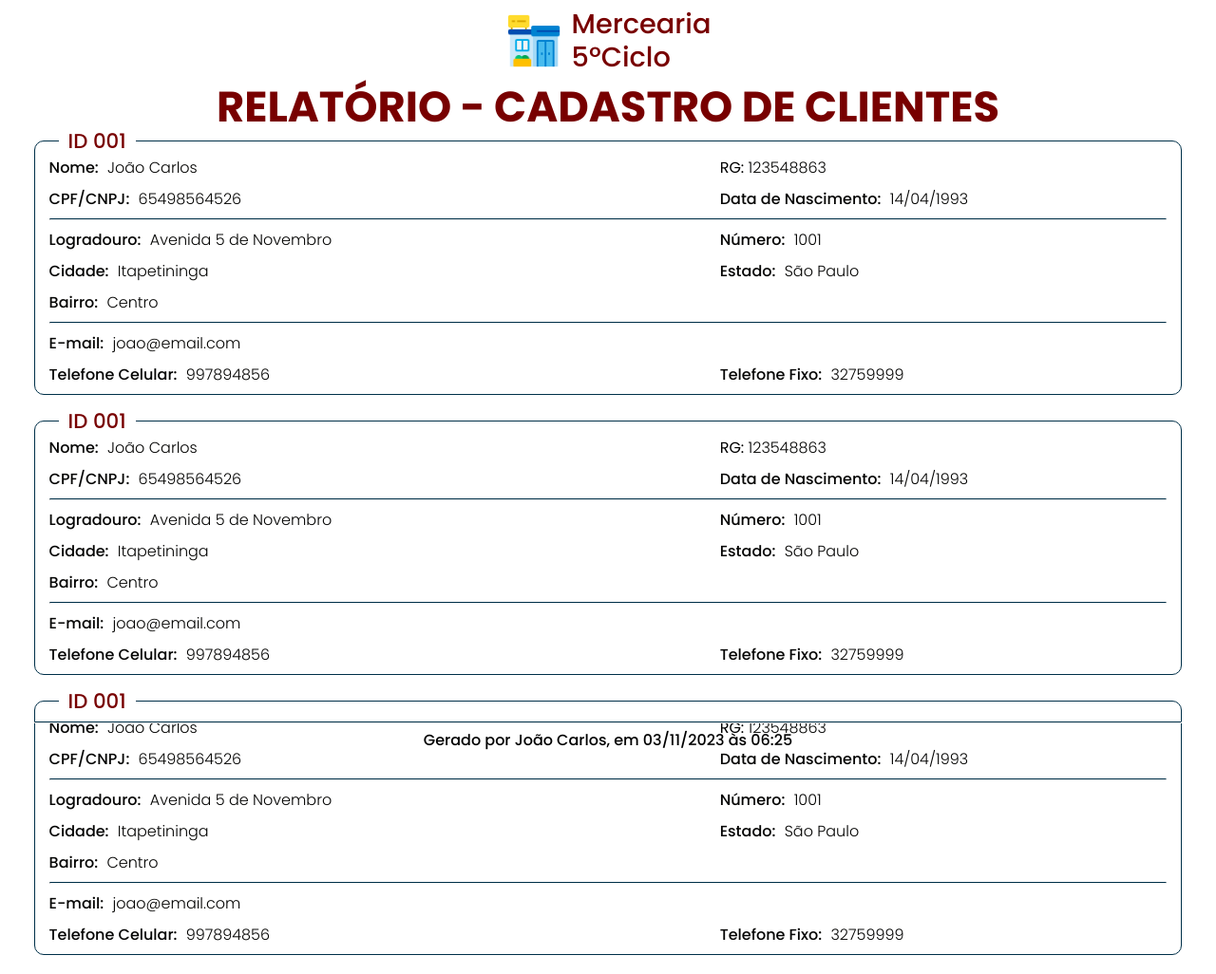
After one commit to joaocarlos-olse/projeto-crud-php, a PHP site: page /common/relatorio_clientes.html in a window 1280 px wide. The commit adds this page. Shown: the whole page at 95% size. Run offline with PHP 8.4, Linux system fonts and the light colour scheme.

Commit message:
Continuação do layout dos relatórios

```diff
--- /dev/null
+++ b/common/relatorio_clientes.html
@@ -0,0 +1,254 @@
+<?php
+    if(session_status() != PHP_SESSION_ACTIVE){
+        session_start();
+    }
+
+    if(!isset($_SESSION['id_cliente'])){
+        header("Location: login.php");
+    }
+
+    if(isset($_SESSION['registros'])){
+        $registros = $_SESSION['registros'];
+        unset($_SESSION['registros']);
+    }
+?>
+<!DOCTYPE html>
+<html lang="pt-BR">
+<head>
+    <meta charset="UTF-8">
+    <meta name="viewport" content="width=device-width, initial-scale=1.0">
+    <!-- ICONES BOOTSTRAP -->
+    <link rel="stylesheet" href="https://cdn.jsdelivr.net/npm/bootstrap-icons@1.11.1/font/bootstrap-icons.css">
+    <!-- FONTS DO GOOGLE -->
+    <link href="https://fonts.googleapis.com/css2?family=Poppins:wght@100;300;400;500;700;900&display=swap" rel="stylesheet">
+    <!-- MEU CSS -->
+    <link rel="stylesheet" href="../css/style_relatorio.css">
+    <title>RELATÓRIO</title>
+</head>
+<body>
+    <!-- BARRA DE NAVEGAÇÃO -->
+    <header class="header">
+        <div class="logo logo-clientes">
+            <img src="../images/logo.png" alt="Home">
+            <div class="logo-clientes-span">
+                <span class="texto-vermelho">Mercearia<br>5ºCiclo</span>
+            </div>
+        </div>
+        <div class="titulo-clientes">
+            <h1 class="texto-vermelho">RELATÓRIO - CADASTRO DE CLIENTES</h1>
+        </div>
+    </header>
+    <main class="main">
+        <fieldset class="sessao-clientes">
+            <legend class="legenda-m10 texto-vermelho">ID 001</legend>
+            <div class="linha-clientes" id="primeira-linha-clientes">
+                <div class="col-60">
+                    <label for="Nome" class="sessao-label texto-preto">Nome:</label>
+                    <span class="sessao-span texto-preto">João Carlos</span>
+                </div>
+                <div class="col-40">
+                    <label for="rg" class=" sessao-labeltexto-preto">RG:</label>
+                    <span class="sessao-span texto-preto">123548863</span>
+                </div>
+            </div>
+            <div class="linha-clientes">
+                <div class="col-60">
+                    <label for="cpf_cnpj" class="sessao-label texto-preto">CPF/CNPJ:</label>
+                    <span class="sessao-span texto-preto">65498564526</span>
+                </div>
+                <div class="col-40">
+                    <label for="data_nasc" class="sessao-label texto-preto">Data de Nascimento:</label>
+                    <span class="sessao-span texto-preto">14/04/1993</span>
+                </div>
+            </div>
+            <hr class="sessao-hr">
+            <div class="linha-clientes">
+                <div class="col-60">
+                    <label for="logradouro" class="sessao-label texto-preto">Logradouro:</label>
+                    <span class="sessao-span texto-preto">Avenida 5 de Novembro</span>
+                </div>
+                <div class="col-40">
+                    <label for="numero" class="sessao-label texto-preto">Número:</label>
+                    <span class="sessao-span texto-preto">1001</span>
+                </div>
+            </div>
+            <div class="linha-clientes">
+                <div class="col-60">
+                    <label for="cidade" class="sessao-label texto-preto">Cidade:</label>
+                    <span class="sessao-span texto-preto">Itapetininga</span>
+                </div>
+                <div class="col-40">
+                    <label for="estado" class="sessao-label texto-preto">Estado:</label>
+                    <span class="sessao-span texto-preto">São Paulo</span>
+
+                </div>
+            </div>
+            <div class="linha-clientes">
+                <div class="col-90">
+                    <label for="bairro" class="sessao-label texto-preto">Bairro:</label>
+                    <span class="sessao-span texto-preto">Centro</span>
+                </div>
+            </div>
+            <hr class="sessao-hr">
+            <div class="linha-clientes">
+                <div class="col-90">
+                    <label for="email" class="sessao-label texto-preto">E-mail:</label>
+                    <span class="sessao-span texto-preto">joao@email.com</span>
+                </div>
+            </div>
+            <div class="linha-clientes">
+                <div class="col-60">
+                    <label for="celular" class="sessao-label texto-preto">Telefone Celular:</label>
+                    <span class="sessao-span texto-preto">997894856</span>
+                </div>
+                <div class="col-40">
+                    <label for="telefone" class="sessao-label texto-preto">Telefone Fixo:</label>
+                    <span class="sessao-span texto-preto">32759999</span>
+                </div>
+            </div>
+        </fieldset>
+        <fieldset class="sessao-clientes">
+            <legend class="legenda-m10 texto-vermelho">ID 001</legend>
+            <div class="linha-clientes" id="primeira-linha-clientes">
+                <div class="col-60">
+                    <label for="Nome" class="sessao-label texto-preto">Nome:</label>
+                    <span class="sessao-span texto-preto">João Carlos</span>
+                </div>
+                <div class="col-40">
+                    <label for="rg" class=" sessao-labeltexto-preto">RG:</label>
+                    <span class="sessao-span texto-preto">123548863</span>
+                </div>
+            </div>
+            <div class="linha-clientes">
+                <div class="col-60">
+                    <label for="cpf_cnpj" class="sessao-label texto-preto">CPF/CNPJ:</label>
+                    <span class="sessao-span texto-preto">65498564526</span>
+                </div>
+                <div class="col-40">
+                    <label for="data_nasc" class="sessao-label texto-preto">Data de Nascimento:</label>
+                    <span class="sessao-span texto-preto">14/04/1993</span>
+                </div>
+            </div>
+            <hr class="sessao-hr">
+            <div class="linha-clientes">
+                <div class="col-60">
+                    <label for="logradouro" class="sessao-label texto-preto">Logradouro:</label>
+                    <span class="sessao-span texto-preto">Avenida 5 de Novembro</span>
+                </div>
+                <div class="col-40">
+                    <label for="numero" class="sessao-label texto-preto">Número:</label>
+                    <span class="sessao-span texto-preto">1001</span>
+                </div>
+            </div>
+            <div class="linha-clientes">
+                <div class="col-60">
+                    <label for="cidade" class="sessao-label texto-preto">Cidade:</label>
+                    <span class="sessao-span texto-preto">Itapetininga</span>
+                </div>
+                <div class="col-40">
+                    <label for="estado" class="sessao-label texto-preto">Estado:</label>
+                    <span class="sessao-span texto-preto">São Paulo</span>
+
+                </div>
+            </div>
+            <div class="linha-clientes">
+                <div class="col-90">
+                    <label for="bairro" class="sessao-label texto-preto">Bairro:</label>
+                    <span class="sessao-span texto-preto">Centro</span>
+                </div>
+            </div>
+            <hr class="sessao-hr">
+            <div class="linha-clientes">
+                <div class="col-90">
+                    <label for="email" class="sessao-label texto-preto">E-mail:</label>
+                    <span class="sessao-span texto-preto">joao@email.com</span>
+                </div>
+            </div>
+            <div class="linha-clientes">
+                <div class="col-60">
+                    <label for="celular" class="sessao-label texto-preto">Telefone Celular:</label>
+                    <span class="sessao-span texto-preto">997894856</span>
+                </div>
+                <div class="col-40">
+                    <label for="telefone" class="sessao-label texto-preto">Telefone Fixo:</label>
+                    <span class="sessao-span texto-preto">32759999</span>
+                </div>
+            </div>
+        </fieldset>
+        <fieldset class="sessao-clientes">
+            <legend class="legenda-m10 texto-vermelho">ID 001</legend>
+            <div class="linha-clientes" id="primeira-linha-clientes">
+                <div class="col-60">
+                    <label for="Nome" class="sessao-label texto-preto">Nome:</label>
+                    <span class="sessao-span texto-preto">João Carlos</span>
+                </div>
+                <div class="col-40">
+                    <label for="rg" class=" sessao-labeltexto-preto">RG:</label>
+                    <span class="sessao-span texto-preto">123548863</span>
+                </div>
+            </div>
+            <div class="linha-clientes">
+                <div class="col-60">
+                    <label for="cpf_cnpj" class="sessao-label texto-preto">CPF/CNPJ:</label>
+                    <span class="sessao-span texto-preto">65498564526</span>
+                </div>
+                <div class="col-40">
+                    <label for="data_nasc" class="sessao-label texto-preto">Data de Nascimento:</label>
+                    <span class="sessao-span texto-preto">14/04/1993</span>
+                </div>
+            </div>
+            <hr class="sessao-hr">
+            <div class="linha-clientes">
+                <div class="col-60">
+                    <label for="logradouro" class="sessao-label texto-preto">Logradouro:</label>
+                    <span class="sessao-span texto-preto">Avenida 5 de Novembro</span>
+                </div>
+                <div class="col-40">
+                    <label for="numero" class="sessao-label texto-preto">Número:</label>
+                    <span class="sessao-span texto-preto">1001</span>
+                </div>
+            </div>
+            <div class="linha-clientes">
+                <div class="col-60">
+                    <label for="cidade" class="sessao-label texto-preto">Cidade:</label>
+                    <span class="sessao-span texto-preto">Itapetininga</span>
+                </div>
+                <div class="col-40">
+                    <label for="estado" class="sessao-label texto-preto">Estado:</label>
+                    <span class="sessao-span texto-preto">São Paulo</span>
+
+                </div>
+            </div>
+            <div class="linha-clientes">
+                <div class="col-90">
+                    <label for="bairro" class="sessao-label texto-preto">Bairro:</label>
+                    <span class="sessao-span texto-preto">Centro</span>
+                </div>
+            </div>
+            <hr class="sessao-hr">
+            <div class="linha-clientes">
+                <div class="col-90">
+                    <label for="email" class="sessao-label texto-preto">E-mail:</label>
+                    <span class="sessao-span texto-preto">joao@email.com</span>
+                </div>
+            </div>
+            <div class="linha-clientes">
+                <div class="col-60">
+                    <label for="celular" class="sessao-label texto-preto">Telefone Celular:</label>
+                    <span class="sessao-span texto-preto">997894856</span>
+                </div>
+                <div class="col-40">
+                    <label for="telefone" class="sessao-label texto-preto">Telefone Fixo:</label>
+                    <span class="sessao-span texto-preto">32759999</span>
+                </div>
+            </div>
+        </fieldset>
+    </main>
+    <footer class="footer">
+        <hr>
+        <div class="data-hora">
+            <span>Gerado por João Carlos, em 03/11/2023 às 06:25</span>
+        </div>
+    </footer>
+</body>
+</html>
--- a/css/style_relatorio.css
+++ b/css/style_relatorio.css
@@ -12,8 +12,11 @@
 body{
     margin: 0;
     padding: 0;
-    width: 100%;
-    height: 100%;
+}
+
+@page {
+    size: A4;
+    margin: 1vh 1vw;
 }
 
 .bg-claro{
@@ -84,106 +87,164 @@ body{
     flex: 90%;
 }
 
-.linha-bottom{
-    border-bottom: 1px solid var(--preto);
-}
-
 /* CABEÇALHO */
 .header{
     display: flex;
     flex-direction: column;
-    height: 15%;
-    width: 90%;
-    margin: auto;
+    margin: 1vh 2vw;
     align-items: center;
 }
 
 .logo{
     display: flex;
     align-items: center;
-    margin-right: 20px;
 }
 
-.logo img{
+.logo-cliente img{
+    display: inline-block;
     height: 80px;
     width: 80px;
+    margin-right: 10px;
 }
 
-.logo span{
+.logo-clientes img{
+    display: inline-block;
+    height: 60px;
+    width: 60px;
+    margin-right: 10px;
+}
+
+.logo-cliente-span{
+    display: inline-block;
     font-size: 2.2em;
     font-weight: 500;
-    line-height: 95%;
+    line-height: 120%;
 }
 
-.titulo-pag{
-    margin-top: 50px;
-    margin-bottom: 50px;
-    font-size: 2.7em;
+.logo-clientes-span{
+    display: inline-block;
+    font-size: 1.8em;
+    font-weight: 500;
+    line-height: 120%;
+}
+
+.titulo-cliente{
+    display: flex;
+    margin: 40px 0px 20px 0px;
+}
+
+.titulo-cliente h1{
+    font-size: 4.5vw;
     font-weight: 700;
 }
 
+.titulo-clientes{
+    margin: 25px 0px 0px 0px;
+}
+
+.titulo-clientes h1{
+    font-size: 3.5vw;
+    font-weight: 700;
+    line-height: 50%;
+    margin: 0px;
+}
+
+/* CONTEUDO PRINCIPAL */
 .main{
     display: flex;
     flex-direction: column;
-    width: 90%;
-    height: 85%;
-    margin: auto;
+    margin: 1vh 2vw;
 }
 
-.linha{
+.linha-cliente{
     display: flex;
     margin-bottom: 40px;
 }
 
-.sessao{
-    margin: 25px 10px;
-    padding: 10px 25px;
-    border: 2px solid var(--azul);
-    border-radius: 10px;
+.linha-clientes{
+    display: flex;
+    margin: 8px 0px;
 }
 
-.sessao legend{
+#primeira-linha-clientes{
+    display: flex;
+    margin: 0px 0px 8px 0px;
+}
+
+.legenda-m40{
     width: auto;
     margin: 0px 0px 40px 30px;
     padding: 0px 10px;
-    font-size: 22px;
+    font-size: 16pt;
     font-weight: 500;
     text-transform: uppercase;
 }
 
-.sessao label{
-    font-size: 20px;
+.legenda-m10{
+    width: auto;
+    margin: 0px 10px;
+    padding: 0px 10px;
+    font-size: 16pt;
     font-weight: 500;
-    margin-right: 10px;
+    text-transform: uppercase;
+}
+
+.sessao-cliente{
+    margin: 0px 10px 30px 10px;
+    padding: 10px 25px;
+    border: 1.8px solid var(--azul);
+    border-radius: 10px;
+}
+
+.sessao-clientes{
+    margin: 0px 10px 12px 10px;
+    padding: 0px 15px;
+    border: 1.8px solid var(--azul);
+    border-radius: 10px;
+}
+
+.sessao-label{
+    font-size: 12pt;
+    font-weight: 500;
+    margin-right: 5px;
     line-height: 2px;
 }
 
-.sessao span{
-    font-size: 20px;
+.sessao-span{
+    font-size: 12pt;
     font-weight: 300;
     line-height: 2px;
 }
 
+.sessao-hr{
+    border-top: 1px solid var(--azul);
+    margin: 4px 0px;
+}
+
+/* RODAPÉ */
 .footer{
     display: flex;
     flex-direction: column;
-    width: 90%;
-    height: auto;
-    margin: auto;
+    position: absolute;
+    bottom: 0;
+    /* height: 10vh; */
+    width: 96vw;
+    margin: 1vh 2vw;
 }
 
 .footer hr{
-    border-top: 3px solid var(--azul);
-    padding: 10px;
-    margin: 40px 10px 0px 10px;
+    border-top: 1.8px solid var(--azul);
+    padding: 0px 10px;
+    margin: auto 10px 5px 10px;
 }
 
 .data-hora{
     text-align: center;
-    margin: 0px 10px 10px 10px;
+    margin: 0px 10px 0px 10px;
 }
 
 .data-hora span{
-    font-size: 22px;
+    font-size: 12pt;
     font-weight: 500;
+    line-height: 100%;
 }
```
Also changed, not shown: common/layout_relatorio.html (deleted, +0 -110 lines), common/relatorio_cliente.html (added, +114 -0 lines).
